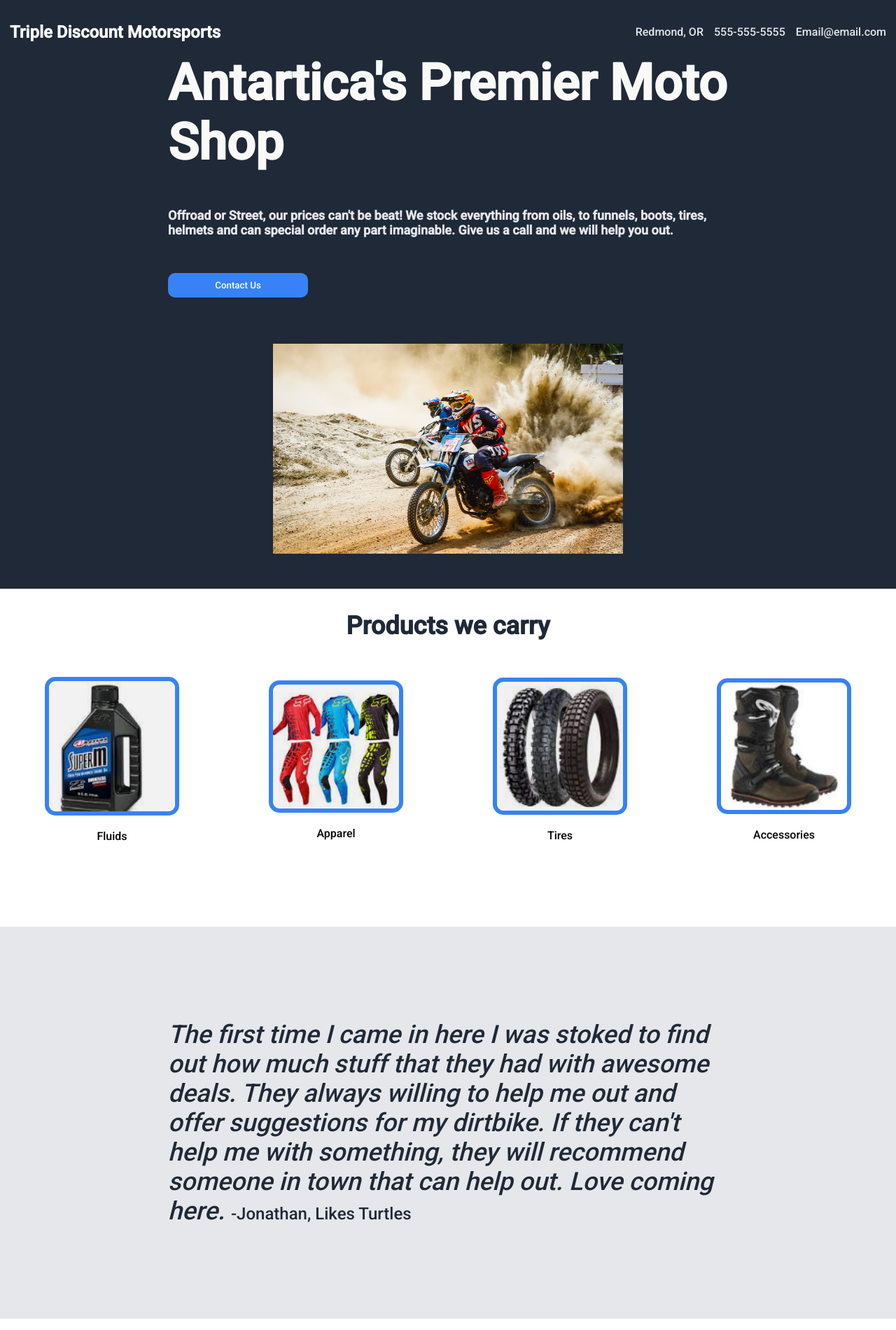
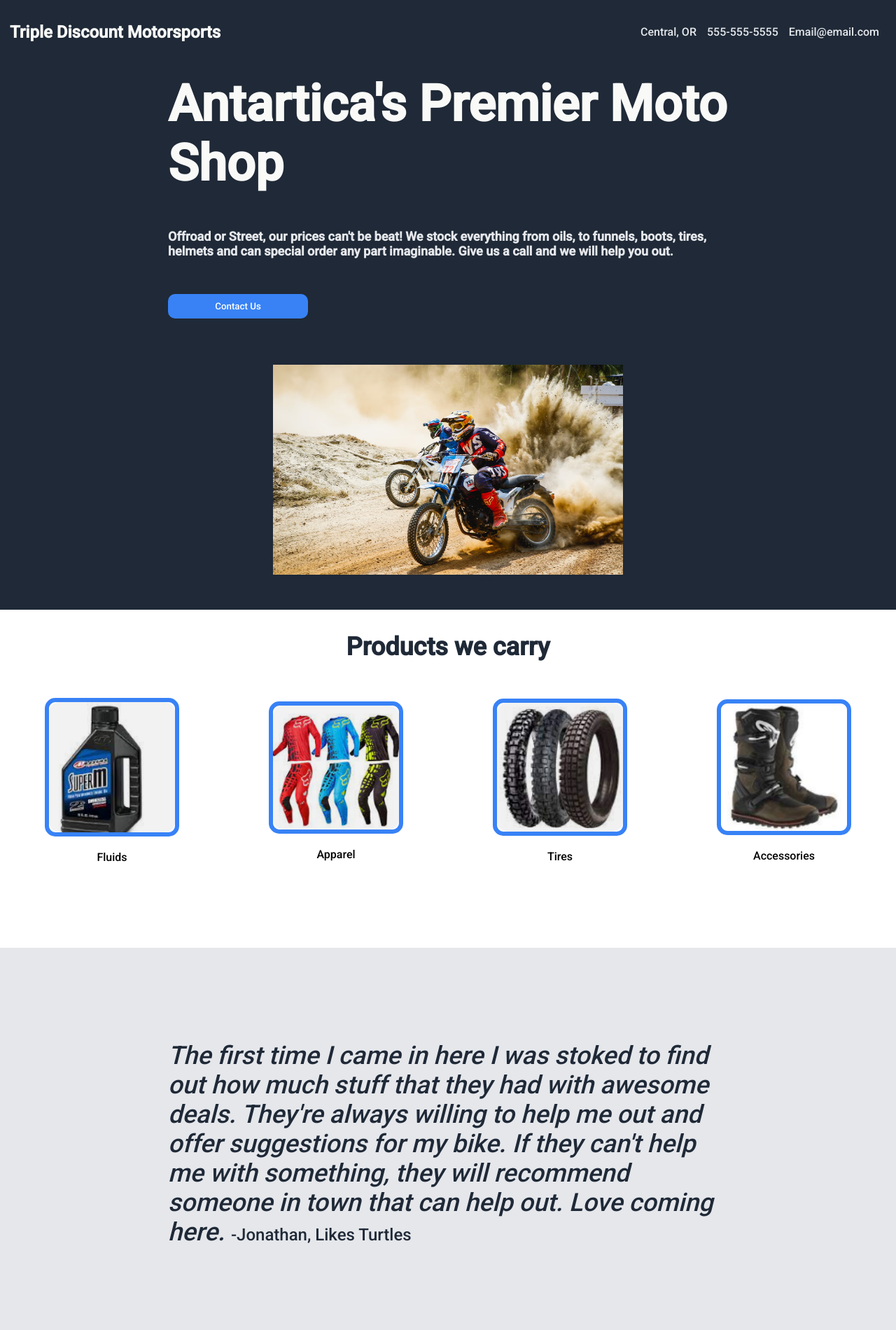
Before and after one commit to mikearino/ADM, a plain HTML site: page index.html in a window 1280 px wide. Shown: the top 1900 px of the page at 70% size. Drawn offline with Linux system fonts and the light colour scheme.

Commit message:
finish up text

```diff
--- a/index.html
+++ b/index.html
@@ -15,7 +15,7 @@
       <div class="header">
         <h1 class="header-logo">Triple Discount Motorsports</h1>
         <ul>
-          <li><a>Redmond, OR </a></li>
+          <li><a>Central, OR </a></li>
           <li>555-555-5555</li>
           <li>Email@email.com</li>
         </ul>
@@ -65,7 +65,7 @@
     </main>
     <section>
       <div class="quote-section">
-        <p class="quote">The first time I came in here I was stoked to find out how much stuff that they had with awesome deals. They always willing to help me out and offer suggestions for my dirtbike. If they can't help me with something, they will recommend someone in town that can help out. Love coming here. <span class="quote-name">-Jonathan, Likes Turtles</span></p>
+        <p class="quote">The first time I came in here I was stoked to find out how much stuff that they had with awesome deals. They're always willing to help me out and offer suggestions for my bike. If they can't help me with something, they will recommend someone in town that can help out. Love coming here. <span class="quote-name">-Jonathan, Likes Turtles</span></p>
       </div>
     </section>
     <section>
@@ -81,7 +81,7 @@
     </section>
     <footer>
       <div class="footer">
-          <p>copyright Triple Discount Motorsports</p>
+          <p>Triple Discount Motorsports</p>
       </div>
     </footer>
   </body>
--- a/styles.css
+++ b/styles.css
@@ -24,6 +24,7 @@ ul {
   color: #e5e7eb;
   display: flex;
   gap: 15px;
+  padding-right: 10px;
 }
 
 
@@ -39,7 +40,7 @@ ul {
   justify-content: space-between;
   align-items: center;
   flex-shrink: 0;
-  padding: 20px 14px 170px 14px;
+  padding: 20px 14px 200px 14px;
 }
 
 .hero-container {
@@ -233,7 +234,7 @@ ul {
     padding: 80px 10px 80px 20px;
   }
   .header {
-    padding-bottom: 40vh;
+    padding-bottom: 200px;
   }
   .secondary-text {
     padding-bottom: 20px;
```
